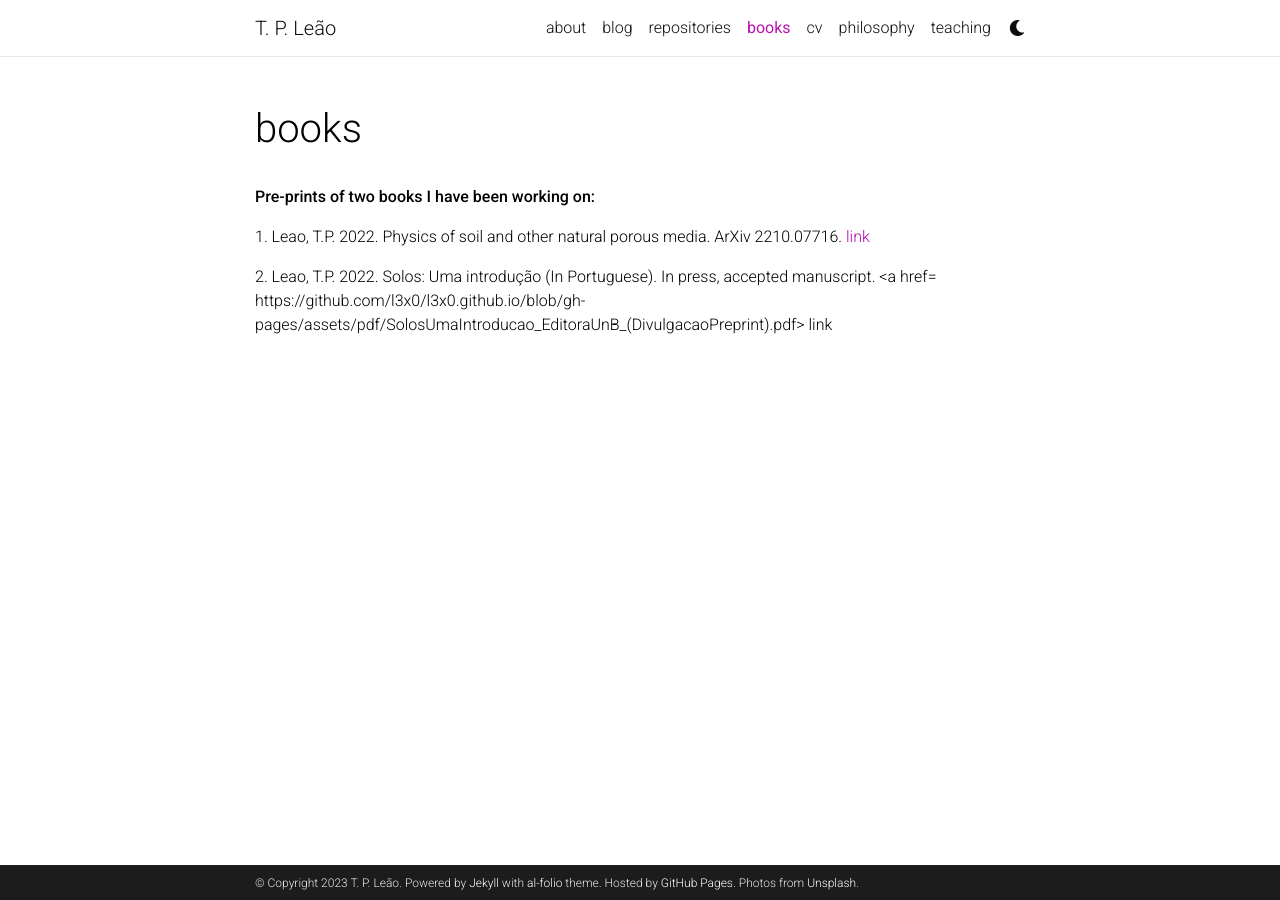
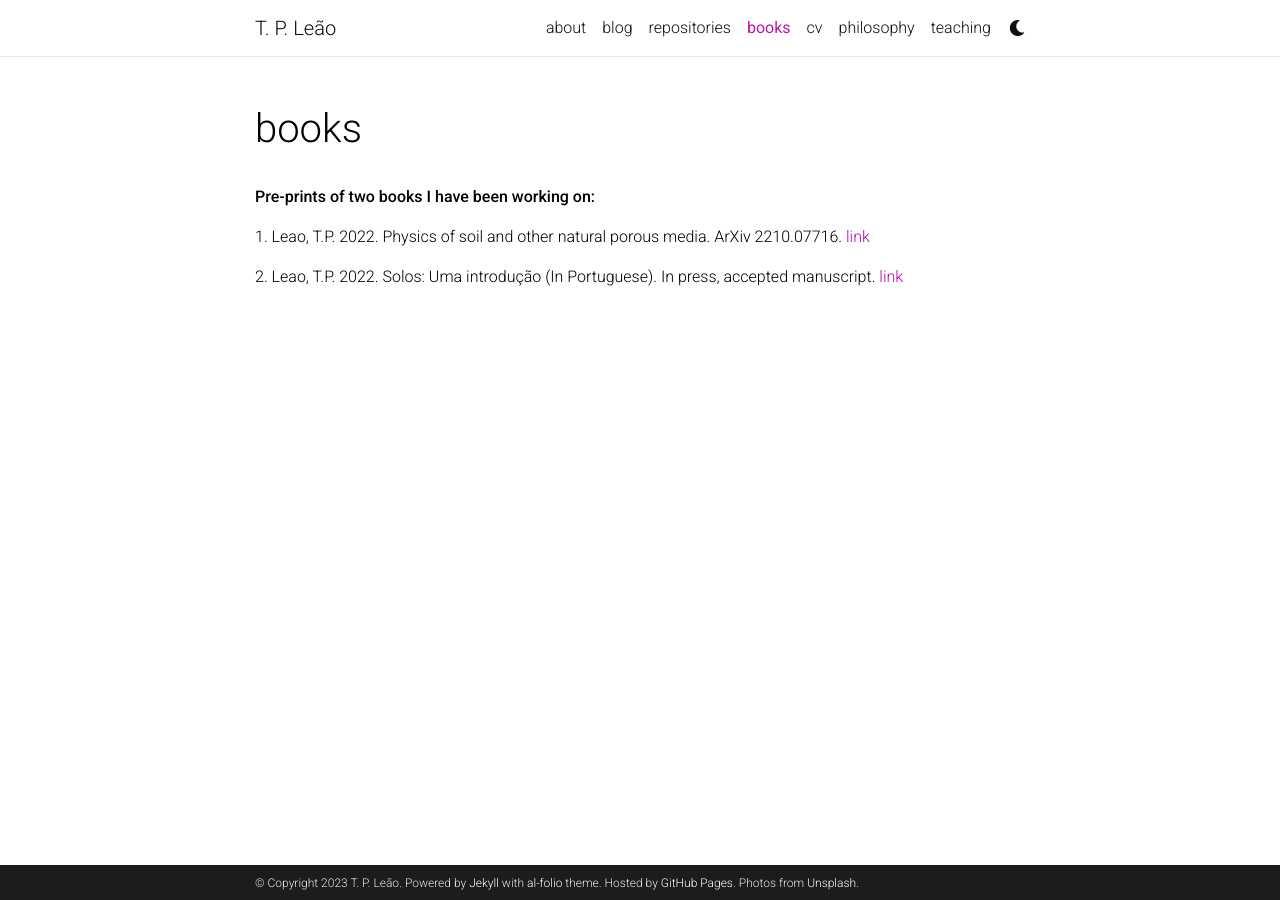
Before and after one commit to leaot/leaot.github.io, a Jekyll site: the page built from _pages/books.md, in a window 1280 px wide. Built offline with Jekyll 4.4.1, drawn with Linux system fonts in a browser that asks for light colours; comment, search, counter and statistics services are not loaded; a style sheet for code colours, icons or effects is not loaded.

Commit message:
Update books.md

```diff
--- a/_pages/books.md
+++ b/_pages/books.md
@@ -13,4 +13,4 @@ Leao, T.P. 2022. Physics of soil and other natural porous media. ArXiv 2210.0771
 
 2.
 Leao, T.P. 2022. Solos: Uma introdução (In Portuguese). In press, accepted manuscript. <a href=
-https://github.com/l3x0/l3x0.github.io/blob/gh-pages/assets/pdf/SolosUmaIntroducao_EditoraUnB_(DivulgacaoPreprint).pdf>  link   <a>
+"https://github.com/l3x0/l3x0.github.io/blob/gh-pages/assets/pdf/SolosUmaIntroducao_EditoraUnB_(DivulgacaoPreprint).pdf">  link   <a>
```
